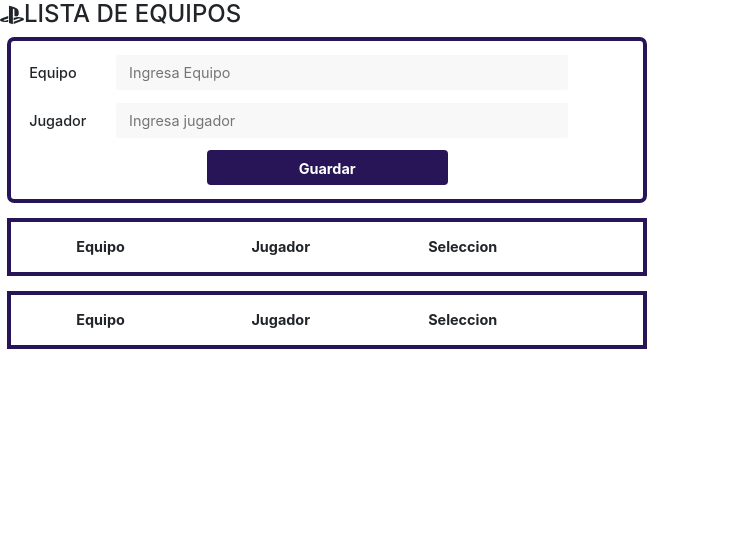
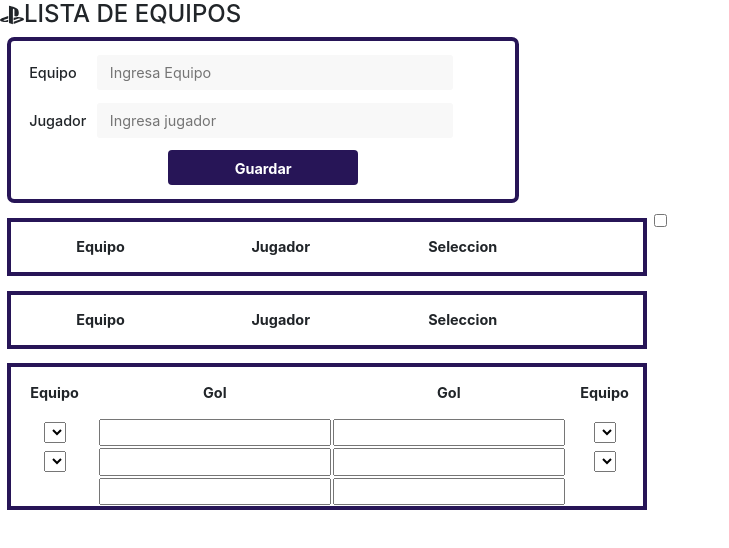
Before and after one commit to Acetabulo/webPlayEnanos, a React (Create React App) app: page / in a window 1280 px wide. Shown: the top 548 px of the page, without its empty margins (0-729 px from the left). Built offline with nearby package versions, Linux system fonts and the light colour scheme.

Commit message:
Hasta ingreso de select

```diff
--- a/src/assets/components/Contextos.jsx
+++ b/src/assets/components/Contextos.jsx
@@ -1,6 +1,7 @@
 import React, { createContext, useEffect, useState } from "react";
-
+//Creacion de componente contexto
 export const equiposContext = createContext();
+//Creacion de funciones de Componente contexto
 const ContextoEquipos = ({ children }) => {
   const [teams, setTeams] = useState([]);
   const TablaInicial = () => {
@@ -21,20 +22,30 @@ const ContextoEquipos = ({ children }) => {
         t.equipo === casilla.equipo ? { ...t, pin: !t.pin } : t
       )
     );
+    agregarEqPartidos();
   };
 
   const eliminaEquipo = (eq) => {
+    setTeams(teams.filter((t) => t.equipo !== eq.equipo));
+  };
 
-      setTeams(
-        teams.filter(t =>
-          t.equipo !== eq.equipo
-        )
-      );
-    }
+  const [eqPartidos, setEqPartidos] = useState([]);
+  const agregarEqPartidos = () => {
+    setEqPartidos(teams.filter((team) => team.pin === true));
+    console.log(eqPartidos);
+  };
 
   return (
     <equiposContext.Provider
-      value={{ teams, TablaInicial, actualizaEquipo, pinEquipo, eliminaEquipo }}>
+      value={{
+        teams,
+        TablaInicial,
+        actualizaEquipo,
+        pinEquipo,
+        eliminaEquipo,
+        eqPartidos,
+        agregarEqPartidos,
+      }}>
       {children}
     </equiposContext.Provider>
   );
--- a/src/assets/components/ListaEquipos.jsx
+++ b/src/assets/components/ListaEquipos.jsx
@@ -2,17 +2,21 @@ import React from "react";
 import { FaPlaystation } from "react-icons/fa";
 import InputEquipos from "./InputEquipos";
 import Tablaequipos from "./Tablaequipos";
+import { TablaPartidos } from "./TablaPartidos";
 const ListaEquipos = () => {
   return (
-    <div className="ListaEquipos">
+    <div className='ListaEquipos'>
       <h3>
         <FaPlaystation />
         LISTA DE EQUIPOS
       </h3>
-      <InputEquipos />
-      <Tablaequipos />
+      <div>
+        <InputEquipos />
+        <Tablaequipos />
+      </div>
       <Tablaequipos verCompletado={true} />
-      </div>
+      <TablaPartidos />
+    </div>
   );
 };
 export default ListaEquipos;
--- /dev/null
+++ b/src/assets/components/TablaPartidos.jsx
@@ -0,0 +1,71 @@
+import React, { useContext } from "react";
+import { equiposContext } from "./Contextos";
+import { Tabla, Tr, Td, Th } from "../css/Formats";
+
+export const TablaPartidos = () => {
+  const { eqPartidos, agregarEqPartidos } = useContext(equiposContext);
+  const listarEquipo = () => {
+    return eqPartidos.map((ep) => <option key={ep.equipo}>{ep.equipo}</option>);
+  };
+console.log(eqPartidos)
+  return (
+    <div>
+      <input
+        type='checkbox'
+        onChange={agregarEqPartidos}
+      />
+      <Tabla>
+        <thead>
+          <Tr>
+            <Th>Equipo</Th>
+            <Th>Gol</Th>
+            <Th>Gol</Th>
+            <Th>Equipo</Th>
+          </Tr>
+        </thead>
+        <tbody>
+          <Tr>
+            <Td>
+              <select onClick={agregarEqPartidos}>
+                {listarEquipo(eqPartidos)}
+              </select>
+            </Td>
+            <Td>
+              <input></input>
+            </Td>
+            <Td>
+              <input></input>
+            </Td>
+            <Td>
+              <select>{listarEquipo(eqPartidos)}</select>
+            </Td>
+          </Tr>
+          <Tr>
+            <Td>
+              <select></select>
+            </Td>
+            <Td>
+              <input></input>
+            </Td>
+            <Td>
+              <input></input>
+            </Td>
+            <Td>
+              <select></select>
+            </Td>
+          </Tr>
+          <Tr>
+            <Td></Td>
+            <Td>
+              <input></input>
+            </Td>
+            <Td>
+              <input></input>
+            </Td>
+            <Td></Td>
+          </Tr>
+        </tbody>
+      </Tabla>
+    </div>
+  );
+};
--- a/src/assets/css/Formats.jsx
+++ b/src/assets/css/Formats.jsx
@@ -13,7 +13,7 @@ const Formulario = styled.form`
   border-color: #271557;
   margin: 0.5em;
   padding: 1em;
-  width: 50%;
+  width: 40%;
   high: auto;
   content: center;
   align: center;
```
